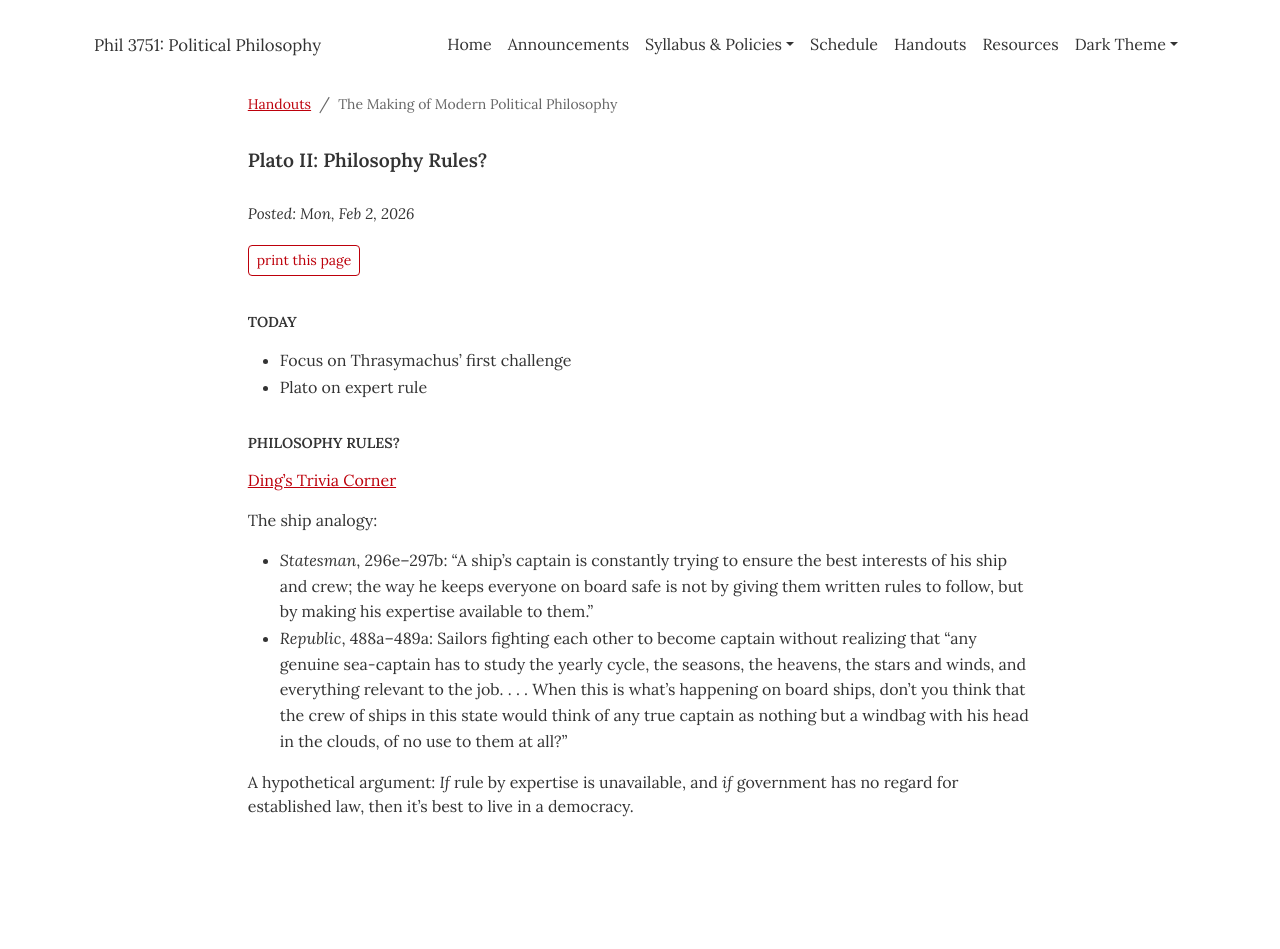
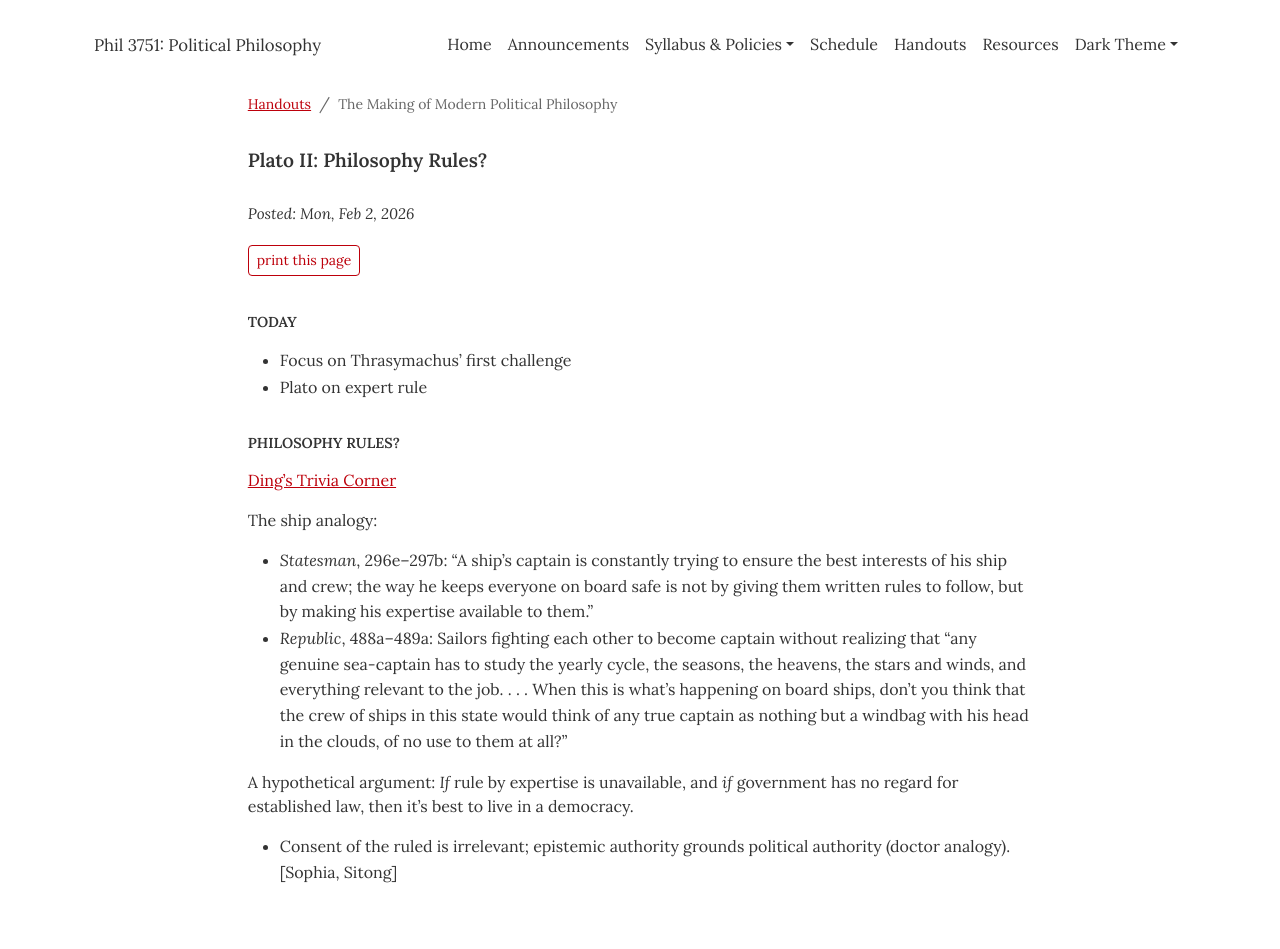
Before and after one commit to dingherself/political-philosophy, a Jekyll site: the page built from handouts/_posts/2026-02-02-plato-ii.md, in a window 1280 px wide. Built offline with Jekyll 4.4.1, drawn with Linux system fonts in a browser that asks for light colours; before the commit the page ends 900 px from its top, so only the background shows below that.

Commit message:
word choice

```diff
--- a/handouts/_posts/2026-02-02-plato-ii.md
+++ b/handouts/_posts/2026-02-02-plato-ii.md
@@ -19,3 +19,5 @@ The ship analogy:
 - *Republic*, 488a–489a: Sailors fighting each other to become captain without realizing that “any genuine sea-captain has to study the yearly cycle, the seasons, the heavens, the stars and winds, and everything relevant to the job. . . . When this is what's happening on board ships, don’t you think that the crew of ships in this state would think of any true captain as nothing but a windbag with his head in the clouds, of no use to them at all?”
 
 A hypothetical argument: *If* rule by expertise is unavailable, and *if* government has no regard for established law, then it’s best to live in a democracy.
+
+- Consent of the ruled is irrelevant; epistemic authority grounds political authority (doctor analogy). [Sophia, Sitong]
```
